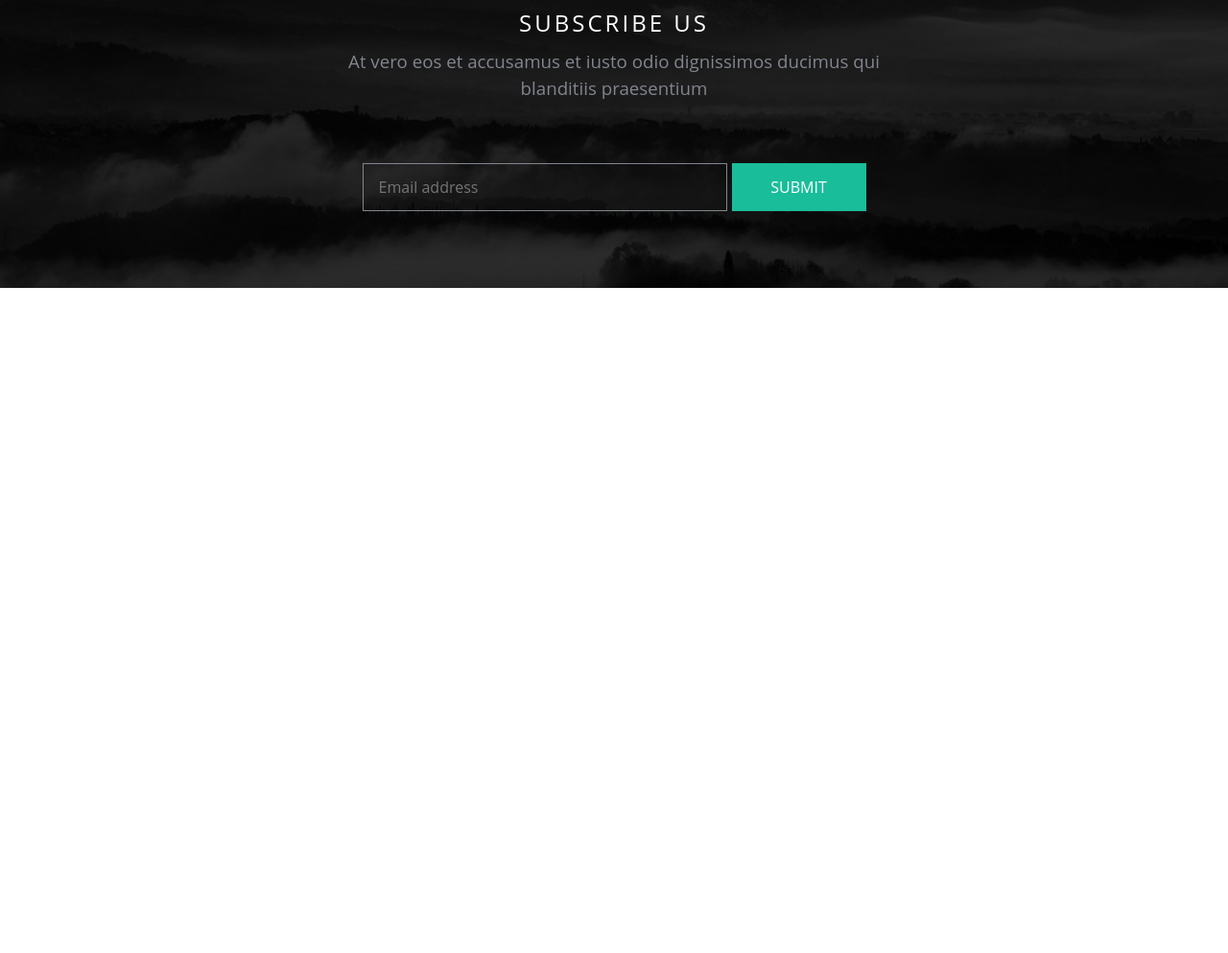
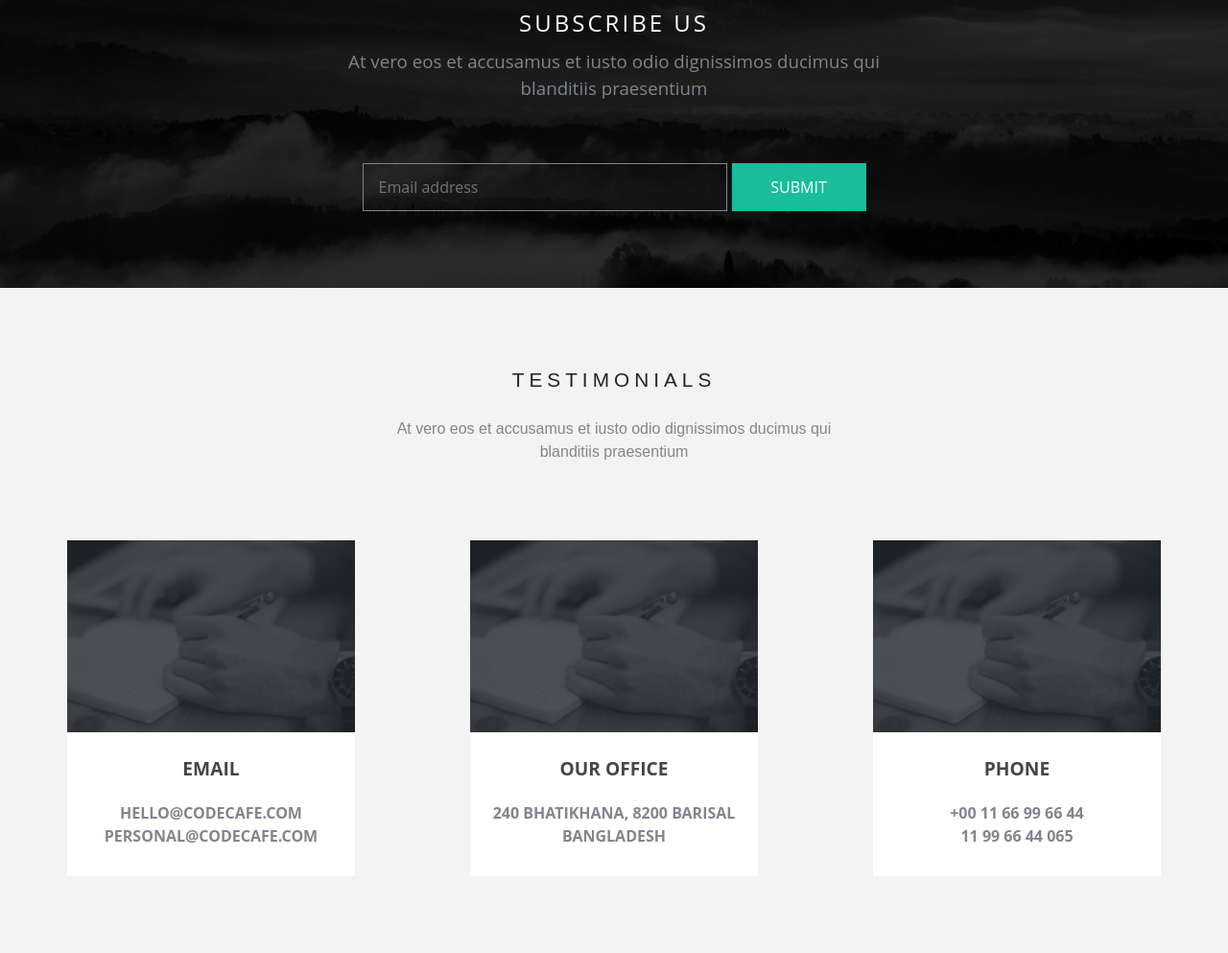
Before and after one commit to ScionRs/Bouncy, a website: page src/index.html in a window 1280 px wide. Shown: the part 8305-9298 px from the top of the page at 96% size. Before the commit the page ends 8605 px from the top, so only its background shows below. Drawn offline with Linux system fonts and the light colour scheme; files whose address does not match are found by name.

Commit message:
Added contact-section

```diff
--- a/src/index.html
+++ b/src/index.html
@@ -549,6 +549,39 @@
     </div>
 </section>
 
+<section class="contact">
+    <div class="container">
+        <h2 class="title">Testimonials</h2>
+        <h3 class="subtitle">At vero eos et accusamus et iusto odio dignissimos ducimus qui <br/> blanditiis praesentium</h3>
+        <div class="contact__items">
+            <div class="contact__item">
+                <div class="contact__img"></div>
+                <h2 class="contact__title">EMAIL</h2>
+                <h3 class="contact__subtitle">
+                    hello@codecafe.com
+                    Personal@codecafe.com
+                </h3>
+            </div>
+            <div class="contact__item">
+                <div class="contact__img"></div>
+                <h2 class="contact__title">OUR OFFICE</h2>
+                <h3 class="contact__subtitle">
+                    240 Bhatikhana, 8200 Barisal
+                    Bangladesh
+                </h3>
+            </div>
+            <div class="contact__item">
+                <div class="contact__img"></div>
+                <h2 class="contact__title">PHONE</h2>
+                <h3 class="contact__subtitle">
+                    +00 11 66 99 66 44 <br/>
+                    11 99 66 44 065
+                </h3>
+            </div>
+        </div>
+    </div>
+</section>
+
 <script src="js/jquery-3.6.0.min.js"></script>
 <script src="js/all.min.js"></script>
 <script src="js/slick.min.js"></script>
--- /dev/null
+++ b/src/sass/blocks/_contact.sass
@@ -0,0 +1,26 @@
+.contact
+  padding: $titlemargintop 0
+  background-color: $lightred
+  &__items
+    display: flex
+    justify-content: space-between
+    margin-top: 5rem
+  &__item
+    width: 300px
+    height: 350px
+    background-color: white
+  &__img
+    background: url('../img/contact/img1.png') center (center / cover) no-repeat
+    width: 100%
+    height: 200px
+  &__title
+    font-size: 1.2rem
+    text-align: center
+    padding-top: 1.5rem
+    color: $darkgray
+  &__subtitle
+    font-size: 1rem
+    text-align: center
+    color: $gray
+    padding-top: 0.7rem
+    text-transform: uppercase
--- a/src/sass/style.sass
+++ b/src/sass/style.sass
@@ -20,6 +20,7 @@
 @import "blocks/news"
 @import "blocks/price"
 @import "blocks/subscribe"
+@import "blocks/contact"
 @import "blocks/media"
 
 html
```
Also changed, not shown: dist/css/style.min.css, dist/index.html, dist/js/script.js, src/css/style.min.css.
